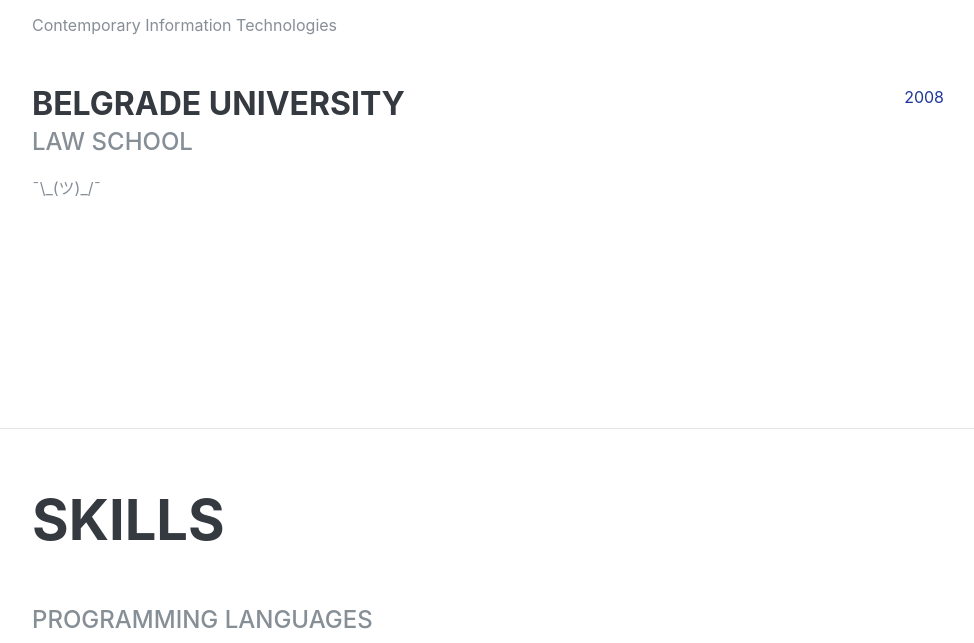
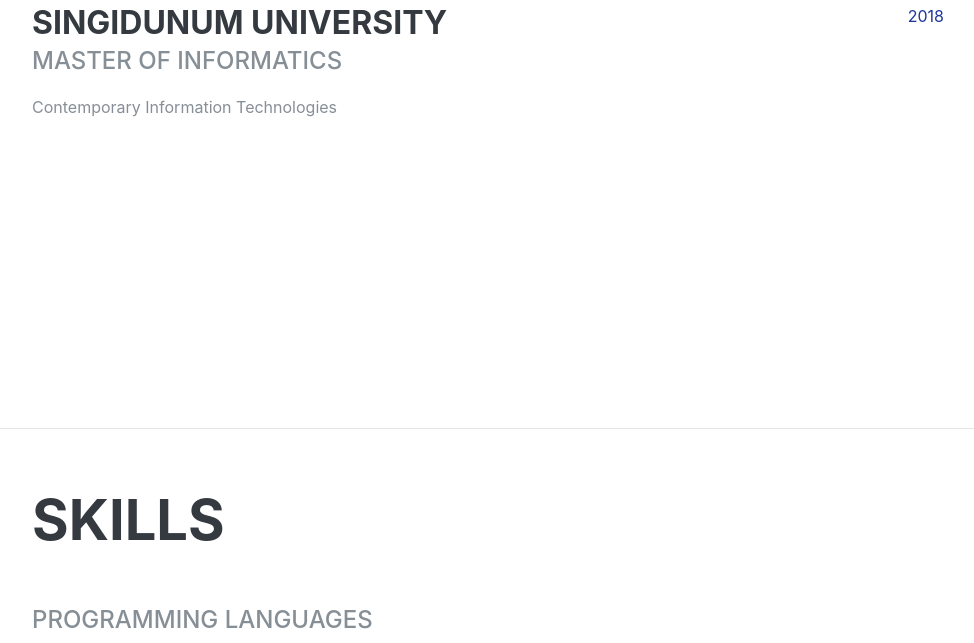
Before and after one commit to enoent4400/resume-site, a Gatsby site: page / in a window 1280 px wide. Shown: the part 2587-3230 px from the top of the page, without its empty margins (288-1262 px from the left). Built offline with nearby package versions, Linux system fonts and the light colour scheme; Gatsby itself is replaced by a stand-in of ours; a web font is replaced by a local one.

Commit message:
small change

```diff
--- a/src/pages/index.js
+++ b/src/pages/index.js
@@ -171,16 +171,6 @@ const IndexPage = () => (
               <span className="text-primary">2018</span>
             </div>
           </div>
-          <div className="resume-item d-flex flex-column flex-md-row justify-content-between mb-5">
-            <div className="resume-content">
-              <h3 className="mb-0">Belgrade University</h3>
-              <div className="subheading mb-3">Law School</div>
-              <div>¯\_(ツ)_/¯</div>
-            </div>
-            <div className="resume-date text-md-right">
-              <span className="text-primary">2008</span>
-            </div>
-          </div>
         </div>
       </section>
 
```
